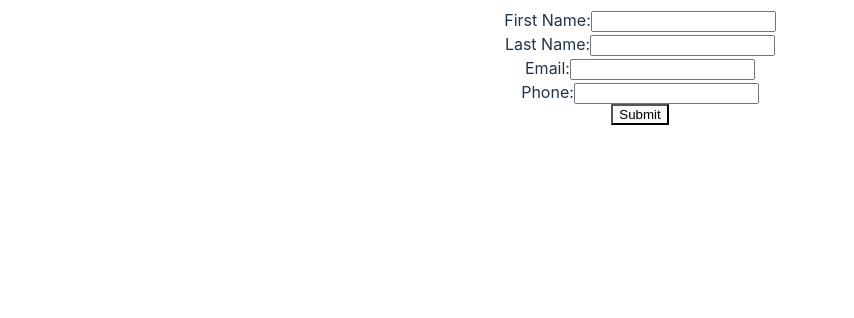
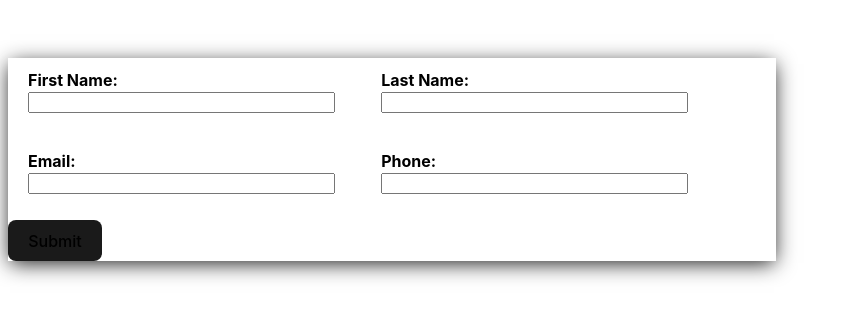
Before and after one commit to dhruv2253/CV-Application, a React (Vite) app: page / in a window 1280 px wide. Shown: the top 318 px of the page, without its empty margins (0-854 px from the left). Built offline with nearby package versions, Linux system fonts and the light colour scheme.

Commit message:
added styling to the form for better spacing

```diff
--- a/src/Form.css
+++ b/src/Form.css
@@ -1,8 +1,67 @@
+/* make the form fit the whole page */
 
-.form {
-  display: flex;
-  flex-direction: column;
-  align-items: center;
-  justify-content: center;
+.container {
+    display: grid;
+    grid-template-columns: 1fr 1fr;
+    grid-gap: 20px;
+
 
 }
+
+form {
+    display: flex;
+    width: 60vw;
+    flex-flow: row wrap;
+    gap: 1rem;
+    font-size: 1rem;
+    box-shadow: 0 4px 20px -2px rgb(22 22 22);
+    margin-bottom: 20px;
+    margin-top: 50px;
+
+}
+
+label {
+    display: flex;
+    flex-flow: column wrap;
+    width: 40%;
+    padding: 10px;
+    font-size: 16px;
+    color: black;
+    margin-left: 10px;
+    font-weight: bold;
+}
+
+input:focus {
+    border: none;
+    box-shadow: 4px 4px 5px rgba(0, 0, 0, 0.342);
+    outline: none;
+  }
+
+  input:invalid:focus {
+    border: 2px solid rgb(255, 69, 100)
+  }
+
+  input:focus:valid {
+    border: rgb(0, 183, 255) 2px solid;
+  }
+
+
+
+button {
+    border-radius: 8px;
+    border: 1px solid transparent;
+    padding: 0.6em 1.2em;
+    font-size: 1em;
+    font-weight: 500;
+    font-family: inherit;
+    background-color: #1a1a1a;
+    cursor: pointer;
+    transition: border-color 0.25s;
+  }
+  button:hover {
+    border-color: #646cff;
+  }
+  button:focus,
+  button:focus-visible {
+    outline: 4px auto -webkit-focus-ring-color;
+  }
--- a/src/Form.tsx
+++ b/src/Form.tsx
@@ -27,7 +27,7 @@ export const Form = (props: FormProps) => {
 
     // return a form with input fields
     return (
-
+       <div className="container">
             <form onSubmit={handleSubmit} className="form">
 
                 <label>
@@ -50,5 +50,7 @@ export const Form = (props: FormProps) => {
                     <button type="submit">Submit</button>
            </form>
 
+       </div>
+
         )
 }
--- a/src/index.css
+++ b/src/index.css
@@ -1,4 +1,5 @@
 :root {
+
   font-family: Inter, system-ui, Avenir, Helvetica, Arial, sans-serif;
   line-height: 1.5;
   font-weight: 400;
@@ -14,6 +15,8 @@
   -webkit-text-size-adjust: 100%;
 }
 
+
+
 @media (prefers-color-scheme: light) {
   :root {
     color: #213547;
```
